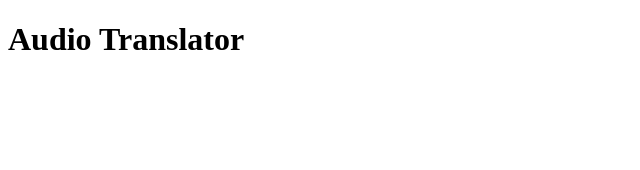
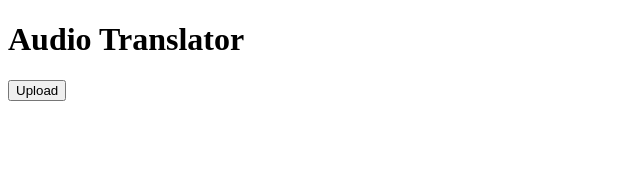
Before and after one commit to lior4715/Audio-Translator, a React (Vite) app in the folder frontend/: page / in a window 1280 px wide. Shown: the top 170 px of the page, without its empty margins (0-640 px from the left). Built offline with nearby package versions, Linux system fonts and the light colour scheme.

Commit message:
connect frontend to backend - full transcription pipeline working end to end

```diff
--- a/frontend/src/App.tsx
+++ b/frontend/src/App.tsx
@@ -1,7 +1,29 @@
+import { useState } from "react"
+import FileUploader from "./components/FileUploader"
+
 function App() {
+  const [isLoading, setIsLoading] = useState(false)
+  const [midiBlob, setMidiBlob] = useState(null)
+
+  const uploadFile = async (file: File) => {
+    const formData = new FormData()
+    setIsLoading(true)
+    formData.append("file", file)
+    const response = await fetch(`http://localhost:8000/transcribe`, {
+      method: "POST",
+      body: formData
+    })
+
+    const midiBlob = await response.blob()
+    setMidiBlob(midiBlob)
+    console.log(midiBlob)
+    setIsLoading(false)
+  }
+
   return(
     <div>
       <h1>Audio Translator</h1>
+      <FileUploader onFileSelect={uploadFile}/>
     </div>
   )
 }
```
Also changed, not shown: 1 other file (tests, documents, lock files or other folders).
